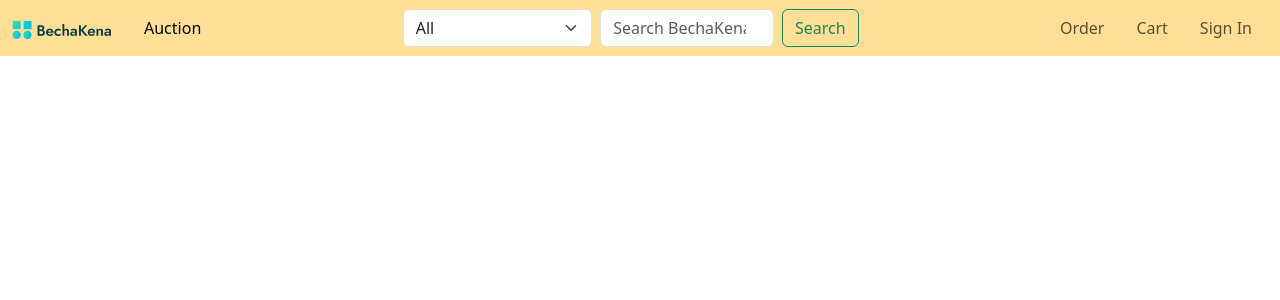
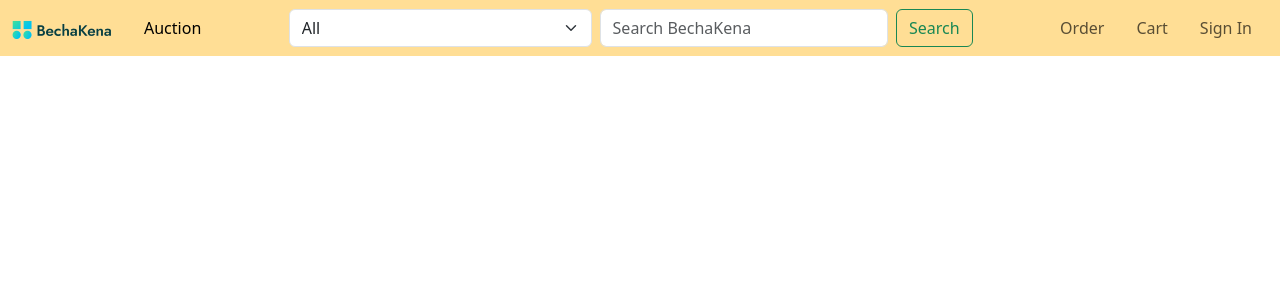
Before and after one commit to mirzanaeembeg/CSE3100-SD-IV, a PHP site: page / in a window 1280 px wide. Shown: the top 300 px of the page. Run offline with PHP 8.4, Linux system fonts and the light colour scheme.

Commit message:
making responsive

```diff
--- a/index-style.css
+++ b/index-style.css
@@ -14,7 +14,7 @@
 }
 
 .w-40 {
-    width: 40% !important;
+    width: 60% !important;
 }
 
 .nav-search {
```
